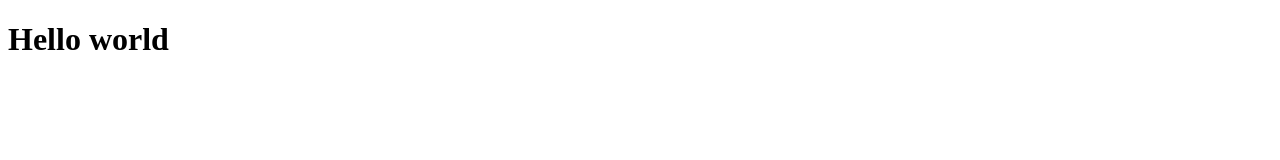
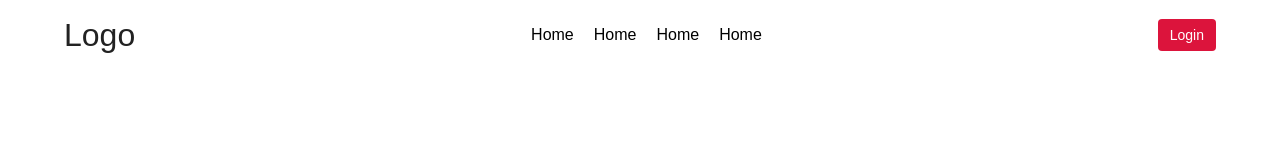
Before and after one commit to Abdurasul09/myproject, a plain HTML site: page index.html in a window 1280 px wide. Drawn offline with Linux system fonts and the light colour scheme.

Commit message:
header style

```diff
--- a/index.html
+++ b/index.html
@@ -5,11 +5,25 @@
 	<meta charset="UTF-8">
 	<meta http-equiv="X-UA-Compatible" content="IE=edge">
 	<meta name="viewport" content="width=device-width, initial-scale=1.0">
+	<link rel="stylesheet" href="style.css">
 	<title>My Project</title>
 </head>
 
 <body>
-  <h1>Hello world</h1>
+  <header class="header">
+		<div class="container">
+		<div class="content">
+			<a href="#" class="logo">Logo</a>
+			<ul>
+				<li><a href="#"></a>Home</li>
+				<li><a href="#"></a>Home</li>
+				<li><a href="#"></a>Home</li>
+				<li><a href="#"></a>Home</li>
+			</ul>
+			<a href="#" class="btn">Login</a>
+		</div>
+	</div>
+	</header>
 </body>
 
 </html>
--- /dev/null
+++ b/style.css
@@ -0,0 +1,51 @@
+*{
+	padding: 0;
+	margin: 0;
+	box-sizing: border-box;
+}
+a{
+	text-decoration: none;
+	color: #222;
+	font-size: 14px;
+}
+
+body{
+	font-family: sans-serif;
+}
+.container{
+	width: 90%;
+	margin: 0 auto;
+}
+.header{
+	height: 70px;
+	display: flex;
+	align-items: center;
+	width: 100%;
+}
+.logo{
+	font-size: 2rem;
+}
+.content{
+	display: flex;
+	align-items: center;
+	justify-content: space-between;
+}
+
+.content ul{
+	display: flex;
+	align-items: center;
+	justify-content: space-between;
+	list-style: none;
+}
+
+.content ul li{
+	margin: 10px;
+}
+
+
+.btn{
+	background: crimson;
+	color: #fff;
+	padding: 8px 12px;
+	border-radius: 4px;
+}
```
